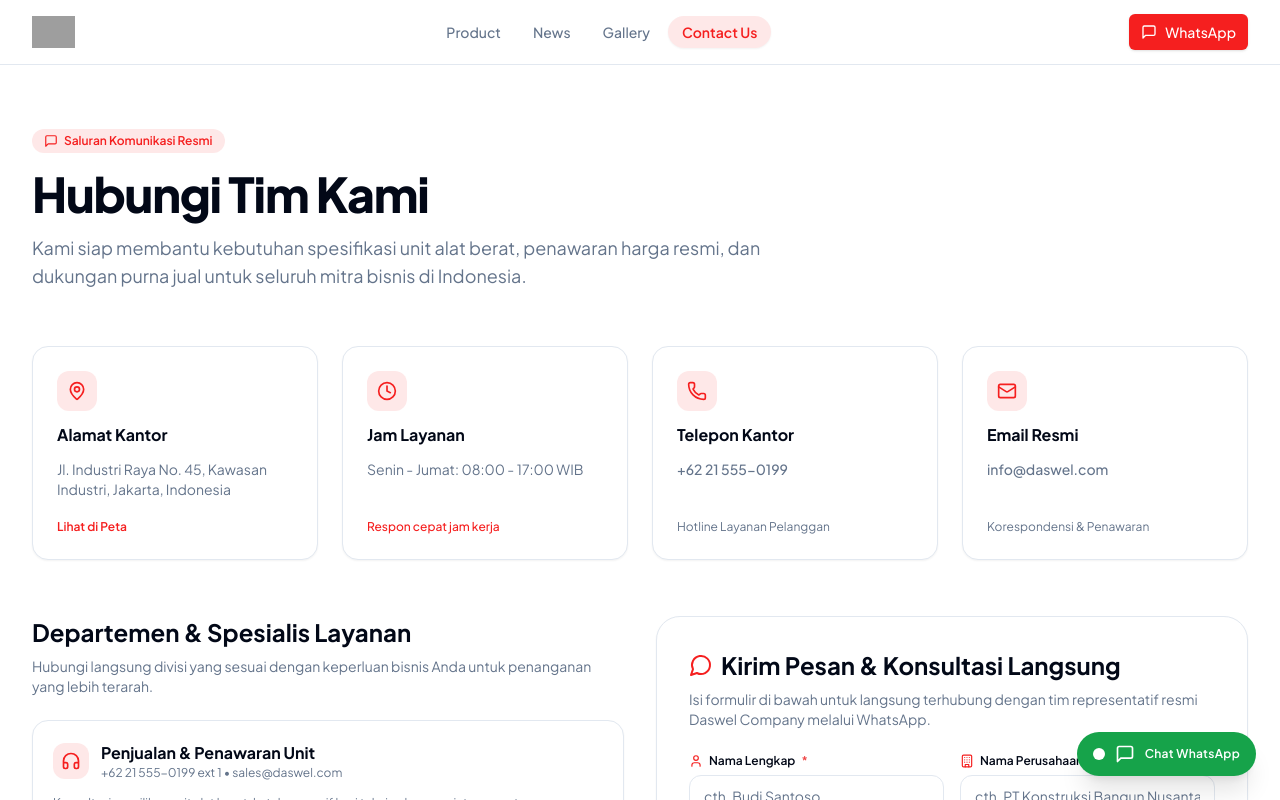
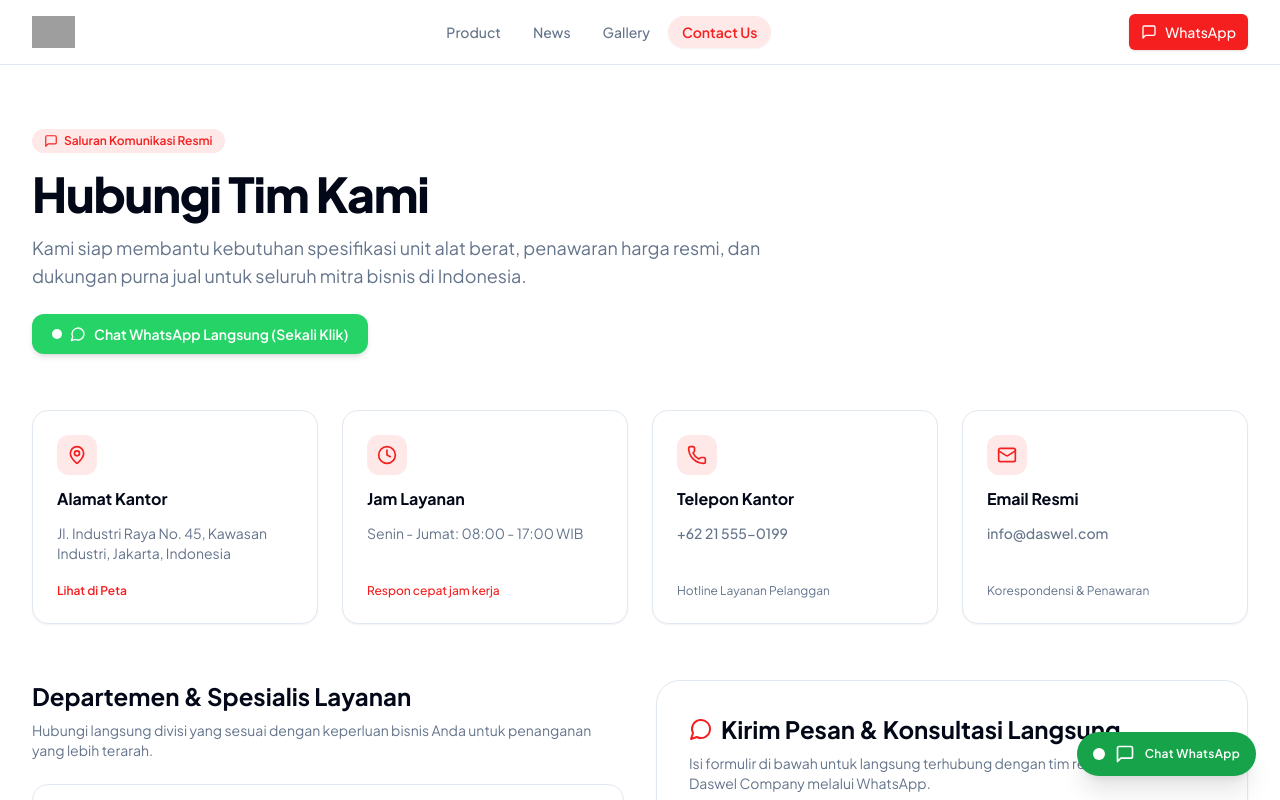
Before and after one commit to Snouzen/daswel-comp, a Next.js app: page /contact in a window 1280 px wide. Shown: the top 800 px of the page. Built offline with nearby package versions, Linux system fonts and the light colour scheme; grey boxes are pictures that could not be loaded.

Commit message:
feat(contact): add one-click WhatsApp button component

```diff
--- a/app/contact/page.tsx
+++ b/app/contact/page.tsx
@@ -2,6 +2,7 @@ import type { Metadata } from "next";
 import { companyData } from "@/data/company";
 import { contactDepartments, quickInquiries } from "@/data/contact";
 import { ContactForm } from "@/components/contact/contact-form";
+import { WhatsAppClickButton } from "@/components/contact/whatsapp-click-button";
 import { Button } from "@/components/ui/button";
 import {
   MapPin,
@@ -97,6 +98,11 @@ export default function ContactPage() {
           <p className="text-muted-foreground text-base sm:text-lg leading-relaxed">
             Kami siap membantu kebutuhan spesifikasi unit alat berat, penawaran harga resmi, dan dukungan purna jual untuk seluruh mitra bisnis di Indonesia.
           </p>
+          <div className="pt-2">
+            <WhatsAppClickButton size="md" showPulse>
+              Chat WhatsApp Langsung (Sekali Klik)
+            </WhatsAppClickButton>
+          </div>
         </header>
 
         {/* Primary Contact Cards Grid */}
--- /dev/null
+++ b/components/contact/whatsapp-click-button.tsx
@@ -0,0 +1,74 @@
+"use client";
+
+import { motion } from "framer-motion";
+import { companyData } from "@/data/company";
+import { MessageCircle, Send } from "lucide-react";
+import { cn } from "@/lib/utils";
+
+interface WhatsAppClickButtonProps {
+  message?: string;
+  className?: string;
+  size?: "sm" | "md" | "lg";
+  variant?: "default" | "outline" | "solid";
+  showPulse?: boolean;
+  children?: React.ReactNode;
+  iconOnly?: boolean;
+}
+
+export function WhatsAppClickButton({
+  message = "Halo Daswel Company, saya ingin berkonsultasi mengenai unit dan layanan Anda.",
+  className,
+  size = "md",
+  variant = "default",
+  showPulse = true,
+  children,
+  iconOnly = false,
+}: WhatsAppClickButtonProps) {
+  const cleanNumber = companyData.whatsapp.replace(/\D/g, "");
+  const waUrl = `https://wa.me/${cleanNumber}?text=${encodeURIComponent(message)}`;
+
+  const sizeClasses = {
+    sm: "px-3 py-1.5 text-xs gap-1.5 rounded-full",
+    md: "px-5 py-2.5 text-sm gap-2 rounded-xl",
+    lg: "px-6 py-3.5 text-base gap-2.5 rounded-2xl",
+  };
+
+  const variantClasses = {
+    default:
+      "bg-[#25D366] hover:bg-[#20ba59] text-white shadow-md hover:shadow-lg transition-all",
+    solid:
+      "bg-primary text-primary-foreground hover:bg-primary/90 shadow-md transition-all",
+    outline:
+      "border-2 border-[#25D366] text-[#25D366] hover:bg-[#25D366] hover:text-white transition-all bg-card",
+  };
+
+  return (
+    <motion.a
+      href={waUrl}
+      target="_blank"
+      rel="noopener noreferrer"
+      whileHover={{ scale: 1.03 }}
+      whileTap={{ scale: 0.97 }}
+      className={cn(
+        "inline-flex items-center justify-center font-semibold cursor-pointer focus-visible:outline-none focus-visible:ring-2 focus-visible:ring-[#25D366] focus-visible:ring-offset-2",
+        sizeClasses[size],
+        variantClasses[variant],
+        className
+      )}
+      aria-label="Mulai percakapan langsung di WhatsApp Daswel Company"
+    >
+      {showPulse && (
+        <span className="relative flex h-2.5 w-2.5 shrink-0">
+          <span className="animate-ping absolute inline-flex h-full w-full rounded-full bg-white opacity-75"></span>
+          <span className="relative inline-flex rounded-full h-2.5 w-2.5 bg-white"></span>
+        </span>
+      )}
+
+      <MessageCircle className={cn(size === "sm" ? "h-4 w-4" : size === "lg" ? "h-5 w-5" : "h-4 w-4")} />
+
+      {!iconOnly && (
+        <span>{children || "Chat WhatsApp Sekali Klik"}</span>
+      )}
+    </motion.a>
+  );
+}
```
